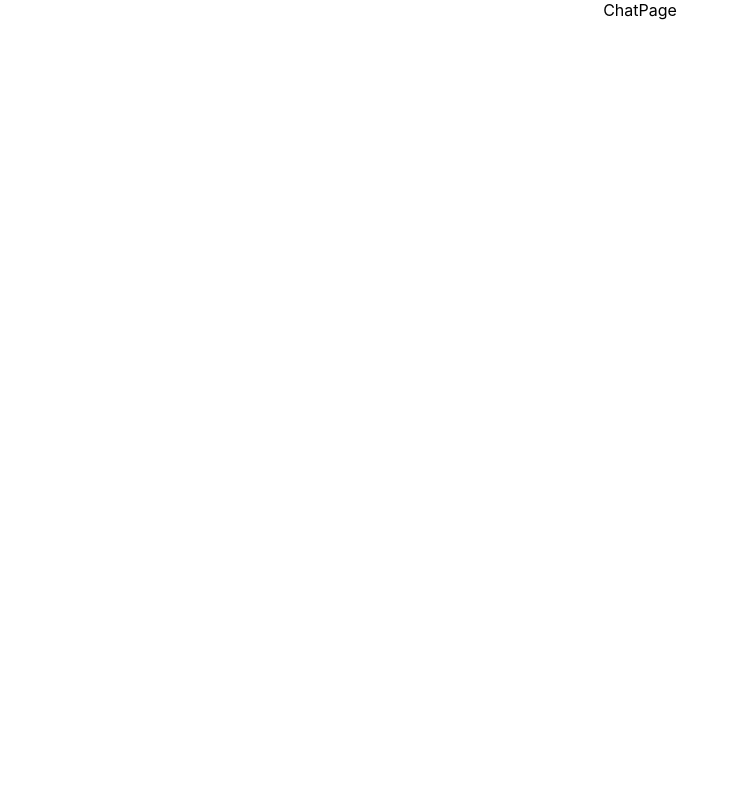
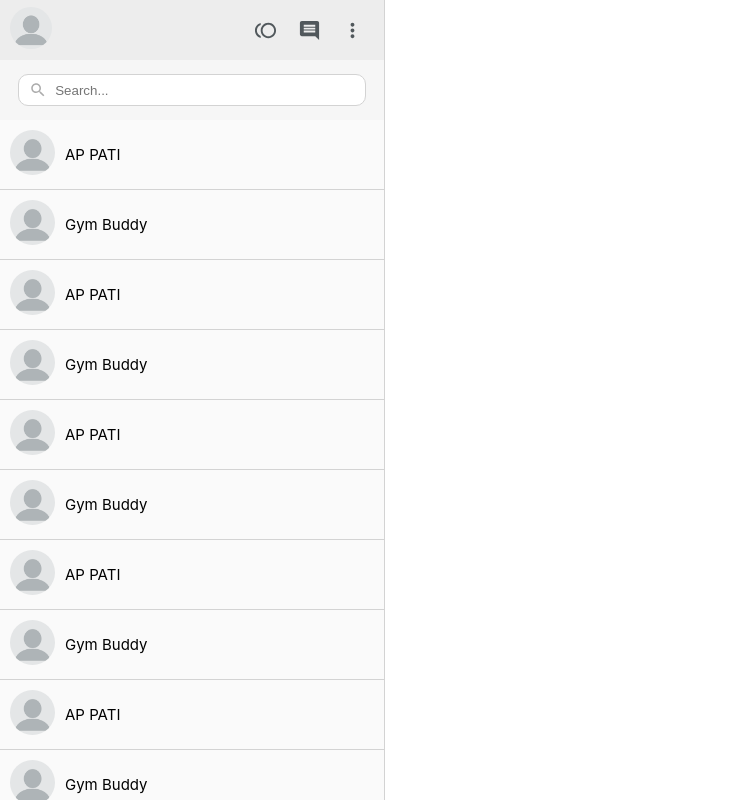
Before and after one commit to abhipshapatro/Whatsapp-Clone, a React (Create React App) app: page /chatpage in a window 1280 px wide. Shown: the top 800 px of the page, without its empty margins (0-739 px from the left). Built offline with nearby package versions, Linux system fonts and the light colour scheme.

Commit message:
chat page

```diff
--- a/src/components/ChatPage.js
+++ b/src/components/ChatPage.js
@@ -1,8 +1,19 @@
 import React from 'react'
+import ChatContainer from './ChatContainer'
+import Sidebar from './Sidebar'
+import './ChatPage.css'
 
 const ChatPage = () => {
   return (
-    <div>ChatPage</div>
+    <div className='chat-page'>
+      {/* sidebar */}
+      <div className="chat-page-container">
+        <Sidebar />
+        {/* chat container */}
+        <ChatContainer />
+        {/* chat search */}
+      </div>
+    </div>
   )
 }
 
```
